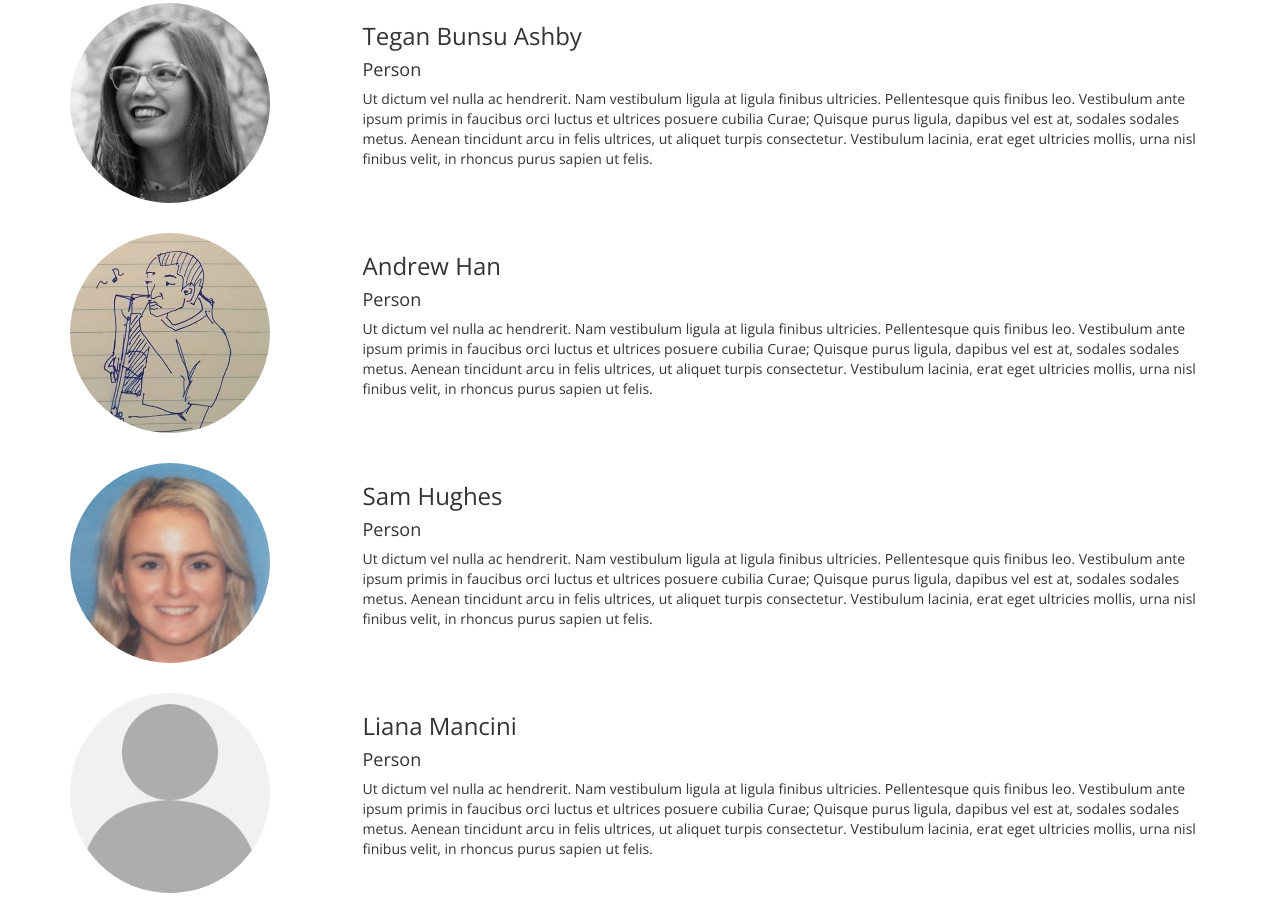
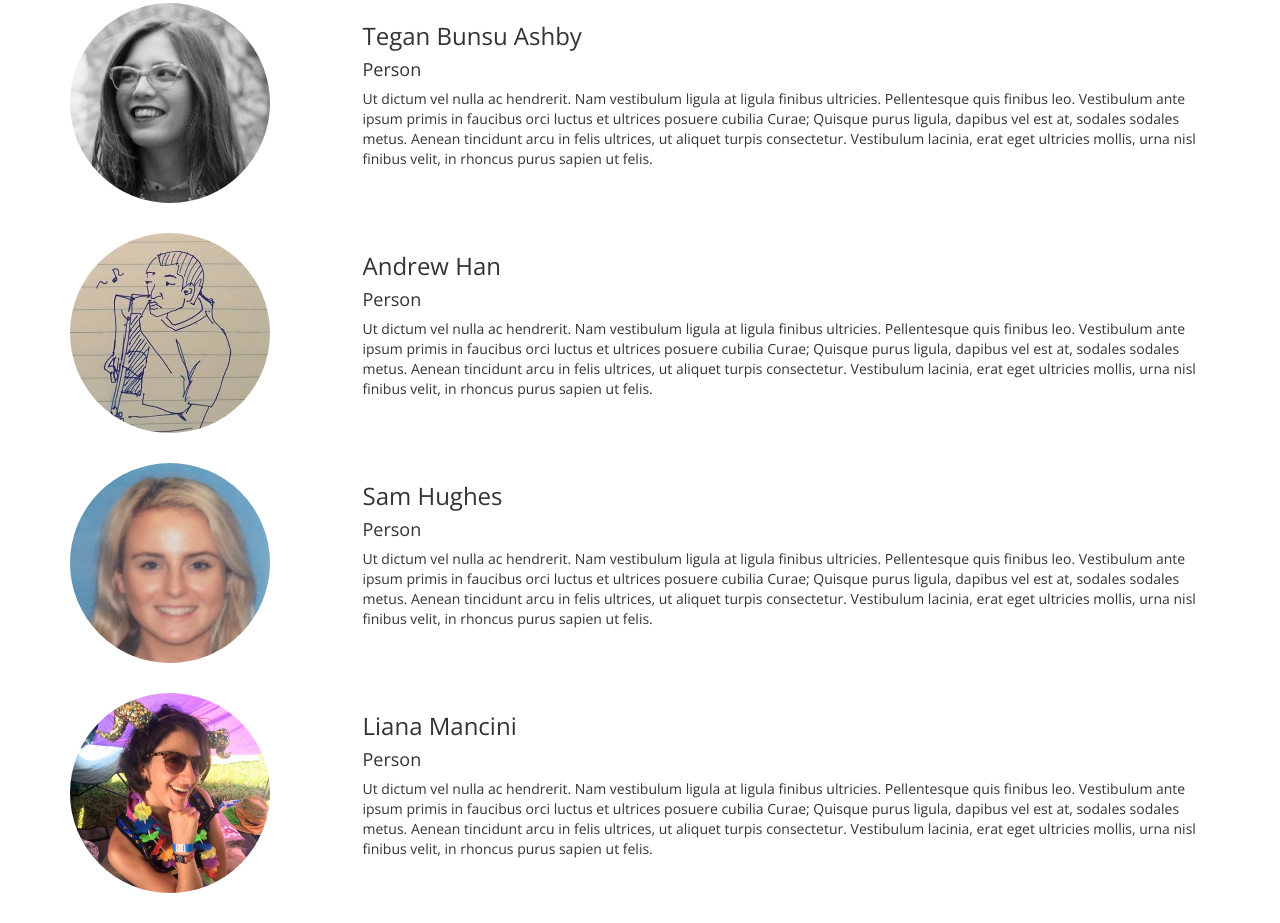
Before and after one commit to shughes1992/Cinemappr, a website: page public/about.html in a window 1280 px wide. Shown: the part 366-1289 px from the top of the page. Drawn offline with nearby package versions, Linux system fonts and the light colour scheme.

Commit message:
add image file and photo to about page

```diff
--- a/public/about.html
+++ b/public/about.html
@@ -122,7 +122,7 @@
 
                 <div class="row about">
                     <div class="col-md-3">
-                        <img src="assets/images/profile-placeholder.jpg" class="profile" alt="Liana Mancini">
+                        <img src="assets/images/liana-photo.jpg" class="profile" alt="Liana Mancini">
                     </div>
                     <div class="col-md-9">
                         <h3>Liana Mancini</h3>
```
Also changed, not shown: public/assets/images/liana-photo.jpg (added).
